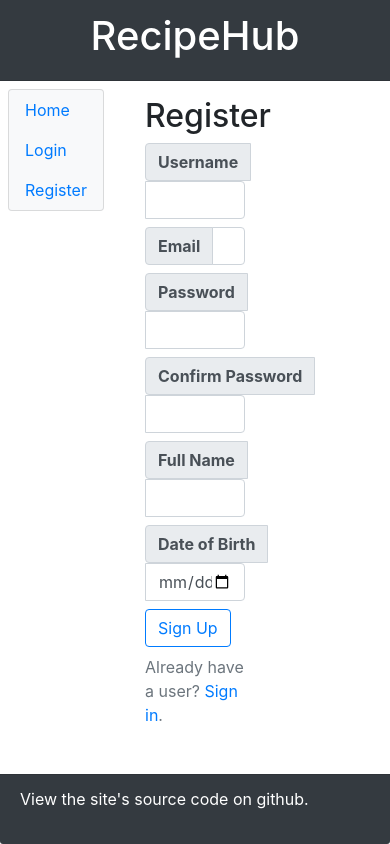
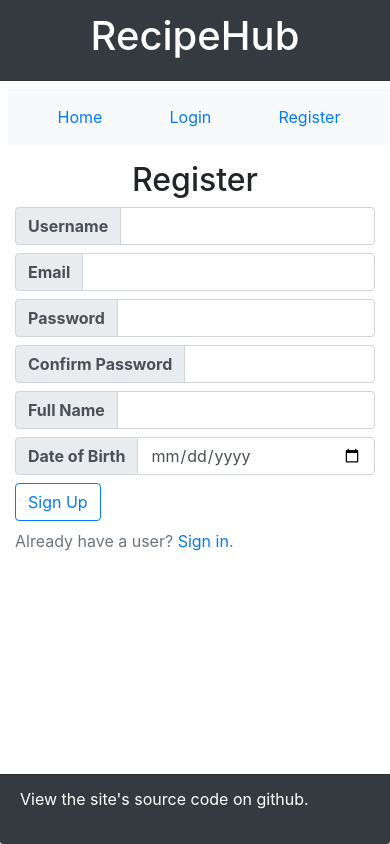
Before and after one commit to ShiZinDle/ProductCostCalculator, a Flask app: page /register/ in a window 390 px wide. Run offline with Flask 2, Linux system fonts and the light colour scheme; parts of the project's set-up code (start-up, migrations or seed data) failed here and were passed over.

Commit message:
Responsive Layout

```diff
--- a/recipe_hub/templates/base.j2
+++ b/recipe_hub/templates/base.j2
@@ -12,15 +12,15 @@
     <header class="card-header bg-dark row justify-content-center">
       <a href="{{ url_for('home') }}" class="h1 text-white text-decoration-none">RecipeHub</a>
     </header>
-    <nav class="float-left card nav flex-column bg-light sticky-top ml-2 mt-2 ">
-      <a class="navbar-item nav-link" href="{{ url_for('home') }}">Home</a>
+    <nav class="navbar bg-light sticky-top ml-2 mt-2 justify-content-around">
+      <a class="nav-item nav-link" href="{{ url_for('home') }}">Home</a>
       {% if current_user.is_authenticated %}
-        <a class="navbar-item nav-link" href="{{ url_for('products') }}">My Recipes</a>
-        <a class="navbar-item nav-link" href="{{ url_for('profile', user_id=current_user.user_id) }}">Edit Profile</a>
-        <a class="navbar-item nav-link" href="{{ url_for('logout') }}">Logout</a>
+        <a class="nav-item nav-link" href="{{ url_for('products') }}">My Recipes</a>
+        <a class="nav-item nav-link" href="{{ url_for('profile', user_id=current_user.user_id) }}">Edit Profile</a>
+        <a class="nav-item nav-link" href="{{ url_for('logout') }}">Logout</a>
       {% else %}
-        <a class="navbar-item nav-link" href="{{ url_for('login') }}">Login</a>
-        <a class="navbar-item nav-link" href="{{ url_for('register') }}">Register</a>
+        <a class="nav-item nav-link" href="{{ url_for('login') }}">Login</a>
+        <a class="nav-item nav-link" href="{{ url_for('register') }}">Register</a>
       {% endif %}
     </nav>
     {% with messages = get_flashed_messages(with_categories=True) %}
--- a/recipe_hub/templates/edit_birthday.j2
+++ b/recipe_hub/templates/edit_birthday.j2
@@ -1,6 +1,5 @@
-{% extends 'base.j2' %}
-{% block content %}
-  <div class="container col-4 mt-3 text-center">
+{% extends 'edit.j2' %}
+{% block edit %}
   <legend class="h2">Edit Date of Birth</legend>
   <form method="POST" action="">
     {{ form.hidden_tag() }}
@@ -38,5 +37,4 @@
       {{ form.submit(class='btn btn-lg btn-outline-primary')}}
     </div>
   </form>
-  </div>
 {% endblock %}
--- a/recipe_hub/templates/edit_email.j2
+++ b/recipe_hub/templates/edit_email.j2
@@ -1,6 +1,5 @@
-{% extends 'base.j2' %}
-{% block content %}
-  <div class="container col-4 mt-3 text-center">
+{% extends 'edit.j2' %}
+{% block edit %}
   <legend class="h2">Edit Email</legend>
   <form method="POST" action="">
     {{ form.hidden_tag() }}
@@ -38,5 +37,4 @@
       {{ form.submit(class='btn btn-lg btn-outline-primary')}}
     </div>
   </form>
-  </div>
 {% endblock %}
--- a/recipe_hub/templates/edit_name.j2
+++ b/recipe_hub/templates/edit_name.j2
@@ -1,6 +1,5 @@
-{% extends 'base.j2' %}
-{% block content %}
-  <div class="container col-4 mt-3 text-center">
+{% extends 'edit.j2' %}
+{% block edit %}
   <legend class="h2">Edit Name</legend>
   <form method="POST" action="">
     {{ form.hidden_tag() }}
@@ -38,5 +37,4 @@
       {{ form.submit(class='btn btn-lg btn-outline-primary')}}
     </div>
   </form>
-  </div>
 {% endblock %}
--- a/recipe_hub/templates/edit_password.j2
+++ b/recipe_hub/templates/edit_password.j2
@@ -1,6 +1,5 @@
-{% extends 'base.j2' %}
-{% block content %}
-  <div class="container col-4 mt-3 text-center">
+{% extends 'edit.j2' %}
+{% block edit %}
   <legend class="h2">Edit Password</legend>
   <form method="POST" action="">
     {{ form.hidden_tag() }}
@@ -53,5 +52,4 @@
       {{ form.submit(class='btn btn-lg btn-outline-primary')}}
     </div>
   </form>
-  </div>
 {% endblock %}
--- a/recipe_hub/templates/edit_username.j2
+++ b/recipe_hub/templates/edit_username.j2
@@ -1,6 +1,5 @@
-{% extends 'base.j2' %}
-{% block content %}
-  <div class="container col-4 mt-3 text-center">
+{% extends 'edit.j2' %}
+{% block edit %}
   <legend class="h2">Edit Username</legend>
   <form method="POST" action="">
     {{ form.hidden_tag() }}
@@ -38,5 +37,4 @@
       {{ form.submit(class='btn btn-lg btn-outline-primary')}}
     </div>
   </form>
-  </div>
 {% endblock %}
--- a/recipe_hub/templates/home.j2
+++ b/recipe_hub/templates/home.j2
@@ -1,12 +1,12 @@
 {% extends 'base.j2' %}
 {% block content %}
-  <div class="container col-8 mt-3">
+  <div class="container col-10 col-md-8 mt-3">
     <div class="row justify-content-center">
       <h2 class="font-weight-bold">Public Recipes</h2>
     </div>
     <div class="row">
       {% for product in products %}
-        <div class="col-3 p-1 text-center">
+        <div class="col col-sm-6 col-md-5 col-lg-4 col-xl-3 p-1 text-center">
           <a href="{{ url_for('view_product', product_id=product['product_id']) }}" class="text-decoration-none">
             <div class="card btn-outline-primary">
               <div class="card-header bg-dark text-white">
--- a/recipe_hub/templates/login.j2
+++ b/recipe_hub/templates/login.j2
@@ -1,6 +1,6 @@
 {% extends 'base.j2' %}
 {% block content %}
-  <div class="container col-4 mt-3">
+  <div class="container col col-sm-8 col-md-6 col-lg-5 col-xl-4 mt-3">
     <legend class="h2 text-center">Login</legend>
     <form method="POST" action="">
       {{ form.hidden_tag() }}
--- a/recipe_hub/templates/new_product.j2
+++ b/recipe_hub/templates/new_product.j2
@@ -1,6 +1,6 @@
 {% extends 'base.j2' %}
 {% block content %}
-  <div class="container col-3 mt-2 text-center">
+  <div class="container col col-sm-8 col-md-6 col-lg-5 col-xl-4 mt-2 text-center">
     <legend class="h2">New Recipe</legend>
     <form method="POST" action="">
       {{ form.hidden_tag() }}
--- a/recipe_hub/templates/products.j2
+++ b/recipe_hub/templates/products.j2
@@ -1,13 +1,13 @@
 {% extends 'base.j2' %}
 {% block content %}
-  <div class="container col-8 mt-3">
+  <div class="container col col-md-8 mt-3">
     <div class="row justify-content-center">
       <h2 class="font-weight-bold">{{ username }}'s Recipes</h2>
       <a href="{{ url_for('add_product') }}"><button class="btn btn-primary ml-3">New Recipe</button></a>
     </div>
     <div class="row">
       {% for product in products %}
-        <div class="col-2 p-1 text-center">
+        <div class="col col-sm-6 col-md-5 col-lg-4 col-xl-3 p-1 text-center">
           <a href="{{ url_for('view_product', product_id=product['product_id']) }}" class="text-decoration-none">
             <div class="card btn-outline-primary">
               <p class="card-header font-weight-bold h4 bg-dark text-white">{{ product['name'] | title }}</p>
--- a/recipe_hub/templates/register.j2
+++ b/recipe_hub/templates/register.j2
@@ -1,6 +1,6 @@
 {% extends 'base.j2' %}
 {% block content %}
-  <div class="container col-4 mt-3">
+  <div class="container col col-sm-8 col-md-6 col-lg-5 col-xl-4 mt-3">
     <legend class="h2 text-center">Register</legend>
     <form method="POST">
       {{ form.hidden_tag() }}
--- a/recipe_hub/templates/view_product.j2
+++ b/recipe_hub/templates/view_product.j2
@@ -1,6 +1,6 @@
 {% extends 'base.j2' %}
 {% block content %}
-  <div class="float-right text-center mr-2 mt-2">
+  <div class="container col-10 col-md-8 col-lg-6 text-center mt-2">
     <a href="{{ url_for('profile', user_id=product['user_id']) }}" class="text-decoration-none">
       <div class="card btn-outline-primary w-100">
         <div class="card-header bg-dark text-white">
@@ -23,9 +23,7 @@
       <button class="btn btn-outline-danger w-100">Delete Product</button>
     </a>
     {% endif %}
-  </div>
-  <div class="container col-6 mt-2 text-center">
-    <table class="table table-borderless">
+    <table class="table table-borderless mt-2">
         <thead class="thead-dark">
           <tr>
             <th scope="col" class='font-weight-bold align-middle'>Ingredient</th>
```
Also changed, not shown: recipe_hub/templates/edit.j2 (added, +7 -0 lines), recipe_hub/templates/profile.j2 (+11 -12 lines). Lines whose indentation alone changed are shown as unchanged.
